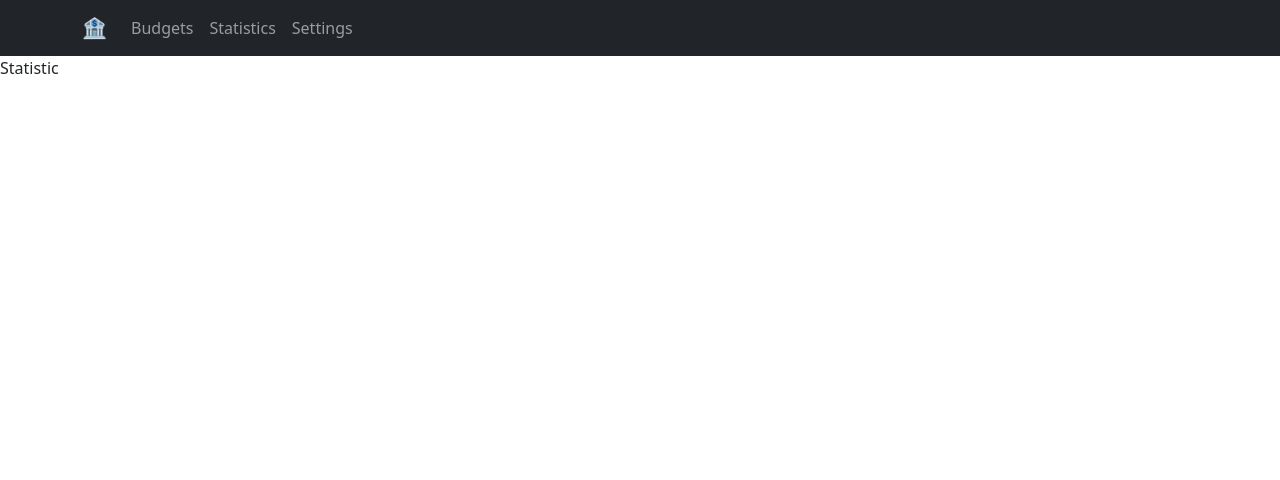
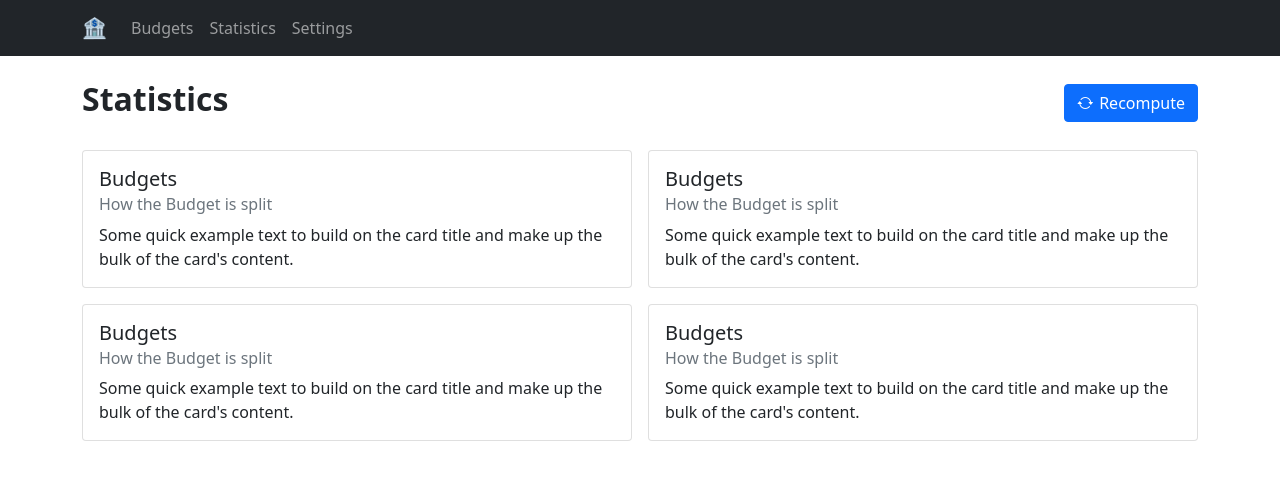
Before and after one commit to maximilianried/budget-planner, a React (Create React App) app: page /statistic in a window 1280 px wide. Shown: the top 480 px of the page. Built offline with nearby package versions, Linux system fonts and the light colour scheme.

Commit message:
Build the statistics page

```diff
--- a/src/components/statistics/Statistic.js
+++ b/src/components/statistics/Statistic.js
@@ -1,5 +1,34 @@
 import React from "react";
+import { Button, Container, Stack } from "react-bootstrap";
+import StatisticCard from "./StatisticCard";
 
 export default function Statistic() {
-  return <div>Statistic</div>;
+  return (
+    <>
+      <Container className="my-4">
+        <Stack direction="horizontal" gap="2" className="mb-4">
+          <h2 className="me-auto" style={{ fontWeight: "bold" }}>
+            Statistics
+          </h2>
+          <Button variant="primary" onClick={() => window.location.reload()}>
+            <i className="bi bi-arrow-repeat" style={{ marginRight: "6px" }} />
+            Recompute
+          </Button>
+        </Stack>
+        <div
+          style={{
+            display: "grid",
+            gridTemplateColumns: "repeat(auto-fill, minmax(500px, 1fr))",
+            gap: "1rem",
+            alignItems: "flex-start",
+          }}
+        >
+          <StatisticCard />
+          <StatisticCard />
+          <StatisticCard />
+          <StatisticCard />
+        </div>
+      </Container>
+    </>
+  );
 }
--- /dev/null
+++ b/src/components/statistics/StatisticCard.js
@@ -0,0 +1,19 @@
+import React from "react";
+import { Button, Card, ProgressBar, Stack } from "react-bootstrap";
+
+export default function StatisticCard() {
+  return (
+    <Card>
+      <Card.Body>
+        <Card.Title>Budgets</Card.Title>
+        <Card.Subtitle className="mb-2 text-muted">
+          How the Budget is split
+        </Card.Subtitle>
+        <Card.Text>
+          Some quick example text to build on the card title and make up the
+          bulk of the card's content.
+        </Card.Text>
+      </Card.Body>
+    </Card>
+  );
+}
```
